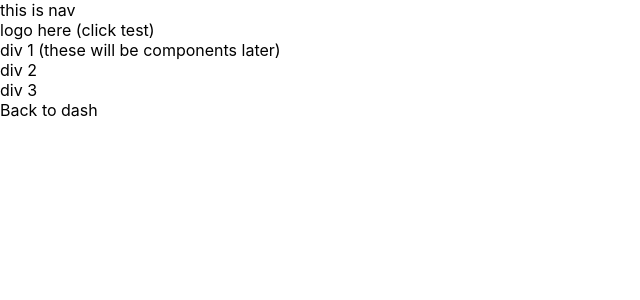
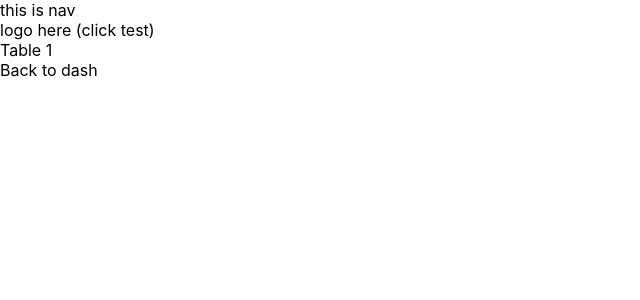
Before and after one commit to nrsimonelli/front-end-dash, a React (Create React App) app: page /#/list in a window 1280 px wide. Shown: the top 300 px of the page, without its empty margins (0-640 px from the left). Built offline with nearby package versions, Linux system fonts and the light colour scheme.

Commit message:
confirmed handshakes

```diff
--- a/src/components/List/List.js
+++ b/src/components/List/List.js
@@ -8,9 +8,7 @@ const List = () => {
   return (
     <div>
       <div>
-        <div>div 1 (these will be components later)</div>
-        <div>div 2</div>
-        <div>div 3</div>
+        <div>Table 1</div>
         <div onClick={navToDash}>Back to dash</div>
       </div>
     </div>
```
